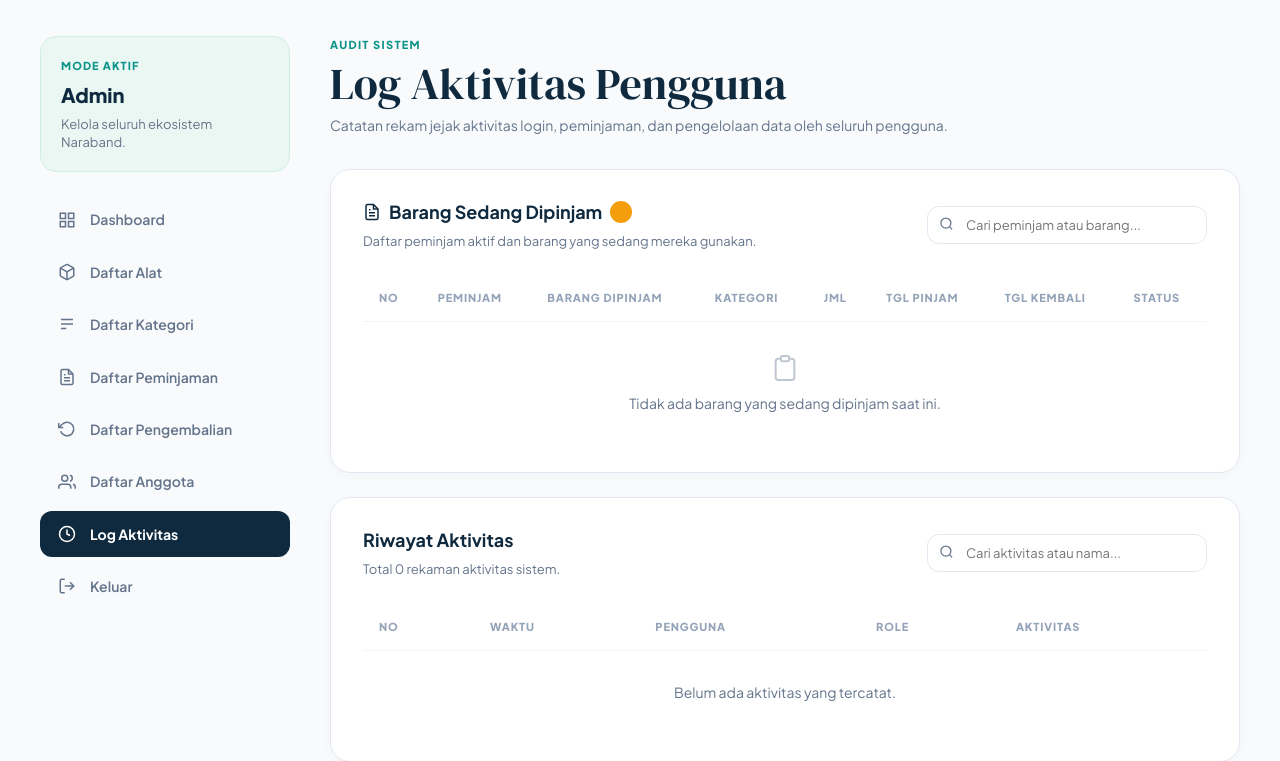
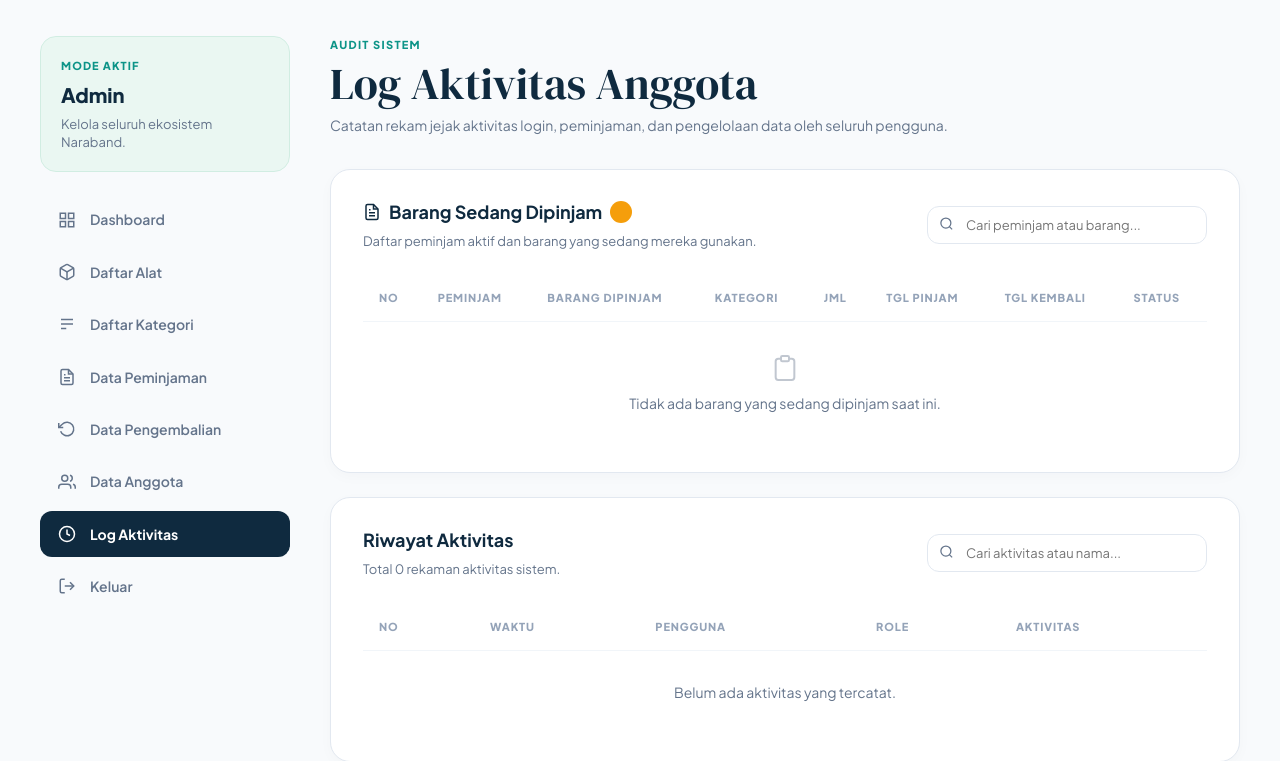
Before and after one commit to luthfid1/Peminjaman_ala_tLabKomputer, a PHP site: template Views/admin_log.php in a window 1280 px wide. Shown: the part 75-836 px from the top of the page. Run offline with PHP 8.4, Linux system fonts and the light colour scheme; the template is opened without the code that fills it, so the values that code supplies are empty.

Commit message:
melanjutkan

```diff
--- a/Views/admin_header.php
+++ b/Views/admin_header.php
@@ -97,7 +97,7 @@
                             <line x1="16" y1="17" x2="8" y2="17"></line>
                             <polyline points="10 9 9 9 8 9"></polyline>
                         </svg>
-                        Daftar Peminjaman
+                        Data Peminjaman
                     </a>
                 </li>
                 <li>
@@ -106,7 +106,7 @@
                             <polyline points="1 4 1 10 7 10"></polyline>
                             <path d="M3.51 15a9 9 0 1 0 2.13-9.36L1 10"></path>
                         </svg>
-                        Daftar Pengembalian
+                        Data Pengembalian
                     </a>
                 </li>
                 <li>
@@ -117,7 +117,7 @@
                             <path d="M23 21v-2a4 4 0 0 0-3-3.87"></path>
                             <path d="M16 3.13a4 4 0 0 1 0 7.75"></path>
                         </svg>
-                        Daftar Anggota
+                        Data Anggota
                     </a>
                 </li>
                 <li>
--- a/Views/admin_log.php
+++ b/Views/admin_log.php
@@ -7,7 +7,7 @@ require_once 'Views/admin_header.php';
 <div class="admin-header-row">
     <div>
         <span class="admin-date-label">AUDIT SISTEM</span>
-        <h1 class="admin-title">Log Aktivitas Pengguna</h1>
+        <h1 class="admin-title">Log Aktivitas Anggota</h1>
         <p class="admin-subtitle">Catatan rekam jejak aktivitas login, peminjaman, dan pengelolaan data oleh seluruh pengguna.</p>
     </div>
 </div>
```
